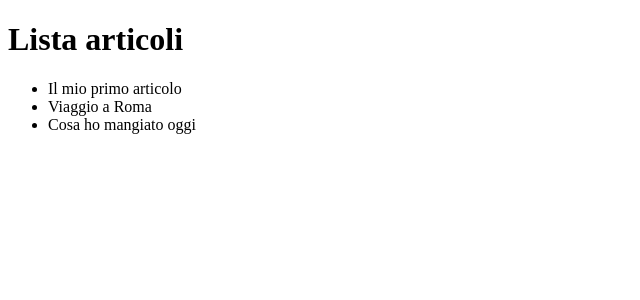
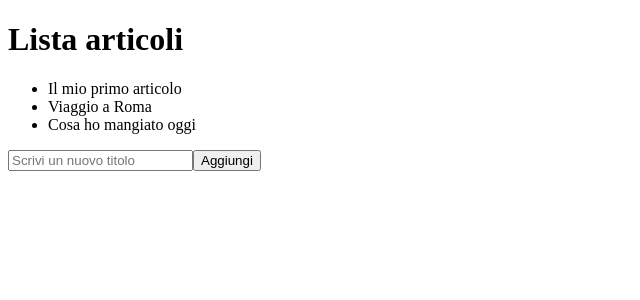
Before and after one commit to dannyarena/react-form, a React (Vite) app: page / in a window 1280 px wide. Shown: the top 300 px of the page, without its empty margins (0-640 px from the left). Built offline with nearby package versions, Linux system fonts and the light colour scheme.

Commit message:
creating form input

```diff
--- a/src/App.jsx
+++ b/src/App.jsx
@@ -4,7 +4,7 @@ function App() {
 
   // "articoli" contiene l'array, setArticoli può modificare quell'array
   const [articoli, setArticoli] = useState(["Il mio primo articolo","Viaggio a Roma", "Cosa ho mangiato oggi"]);
-
+  const [nuovoTitolo, setNuovoTitolo] = useState("");
   return (
     <div>
       <h1>Lista articoli</h1>
@@ -15,6 +15,15 @@ function App() {
           <li key={index}>{titolo}</li>
         ))}
       </ul>
+
+      <form>
+        <input
+        type="text"
+        value={nuovoTitolo}
+        onChange={(e) => setNuovoTitolo(e.target.value)}
+        placeholder="Scrivi un nuovo titolo"/>
+        <button>Aggiungi</button>
+      </form>
     </div>
   )
 }
```
